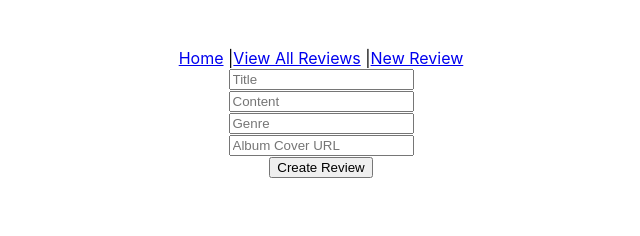
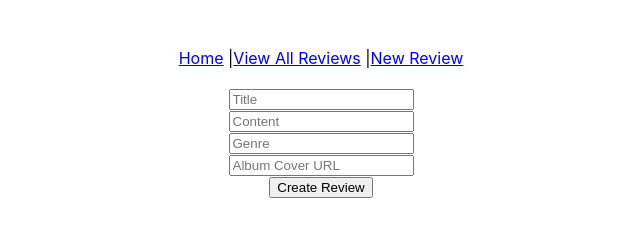
Before and after one commit to melchr/react-reviews-frontend, a React (Create React App) app: page /app/v1/reviews/new in a window 1280 px wide. Shown: the part 208-444 px from the top of the page, without its empty margins (319-959 px from the left). Built offline with nearby package versions, Linux system fonts and the light colour scheme; no server answers.

Commit message:
visual edits

```diff
--- a/src/components/reviews/NewReviewForm.js
+++ b/src/components/reviews/NewReviewForm.js
@@ -19,6 +19,8 @@ const NewReviewForm = ({ formData, updateNewReviewForm, createReview }) => {
     }
 
     return (
+        <div>
+        <br></br>
     <form onSubmit={handleSubmit}>
         <input
             placeholder="Title"
@@ -47,6 +49,7 @@ const NewReviewForm = ({ formData, updateNewReviewForm, createReview }) => {
         <br/>
         <input type="submit" value="Create Review"/>
     </form>
+    </div>
 )}
 
 const mapStateToProps = state => {
```
